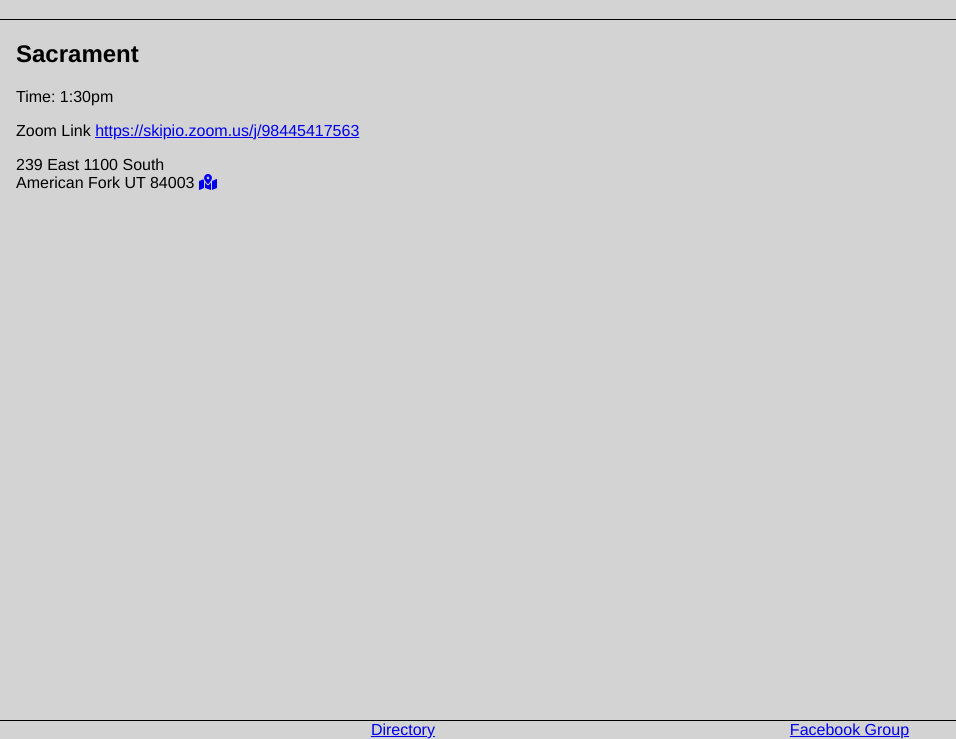
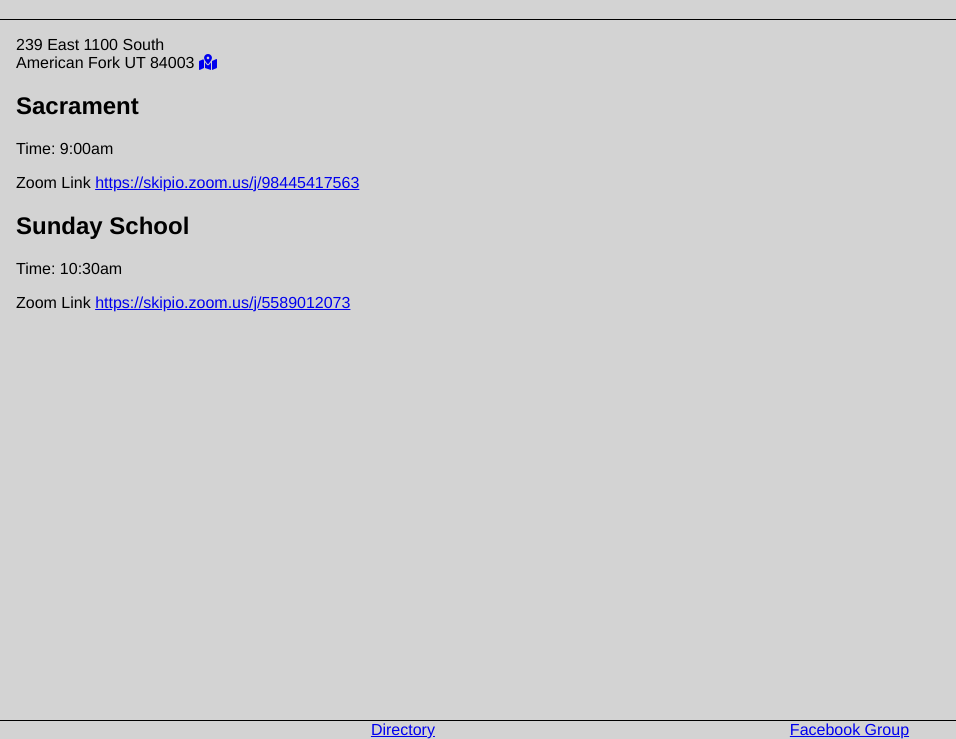
Before and after one commit to Harbor5thWard/Harbor5thWard.github.io, a plain HTML site: page index.html in a window 1280 px wide. Shown: the part 61-800 px from the top of the page, without its empty margins (0-956 px from the left). Drawn offline with Linux system fonts and the light colour scheme.

Commit message:
add Sunday School

```diff
--- a/index.html
+++ b/index.html
@@ -17,19 +17,29 @@
     </header>
 
     <main>
+        <p>
+            239 East 1100 South <br>
+            American Fork UT 84003
+            <a href="https://goo.gl/maps/G1PoXQ3FHThMsHB77"><i class="fa fa-map-marked-alt"></i></a>
+        </p>
+
         <h2>Sacrament</h2>
 
-        <p>Time: 1:30pm</p>
+        <p>Time: 9:00am</p>
 
         <p>
             Zoom Link <a href="https://skipio.zoom.us/j/98445417563">https://skipio.zoom.us/j/98445417563</a>
         </p>
 
+        <h2>Sunday School</h2>
+
+        <p>Time: 10:30am</p>
+
         <p>
-            239 East 1100 South <br>
-            American Fork UT 84003
-            <a href="https://goo.gl/maps/G1PoXQ3FHThMsHB77"><i class="fa fa-map-marked-alt"></i></a>
+            Zoom Link <a href="https://skipio.zoom.us/j/5589012073">https://skipio.zoom.us/j/5589012073</a>
         </p>
+
+
     </main>
 
     <footer>
```
